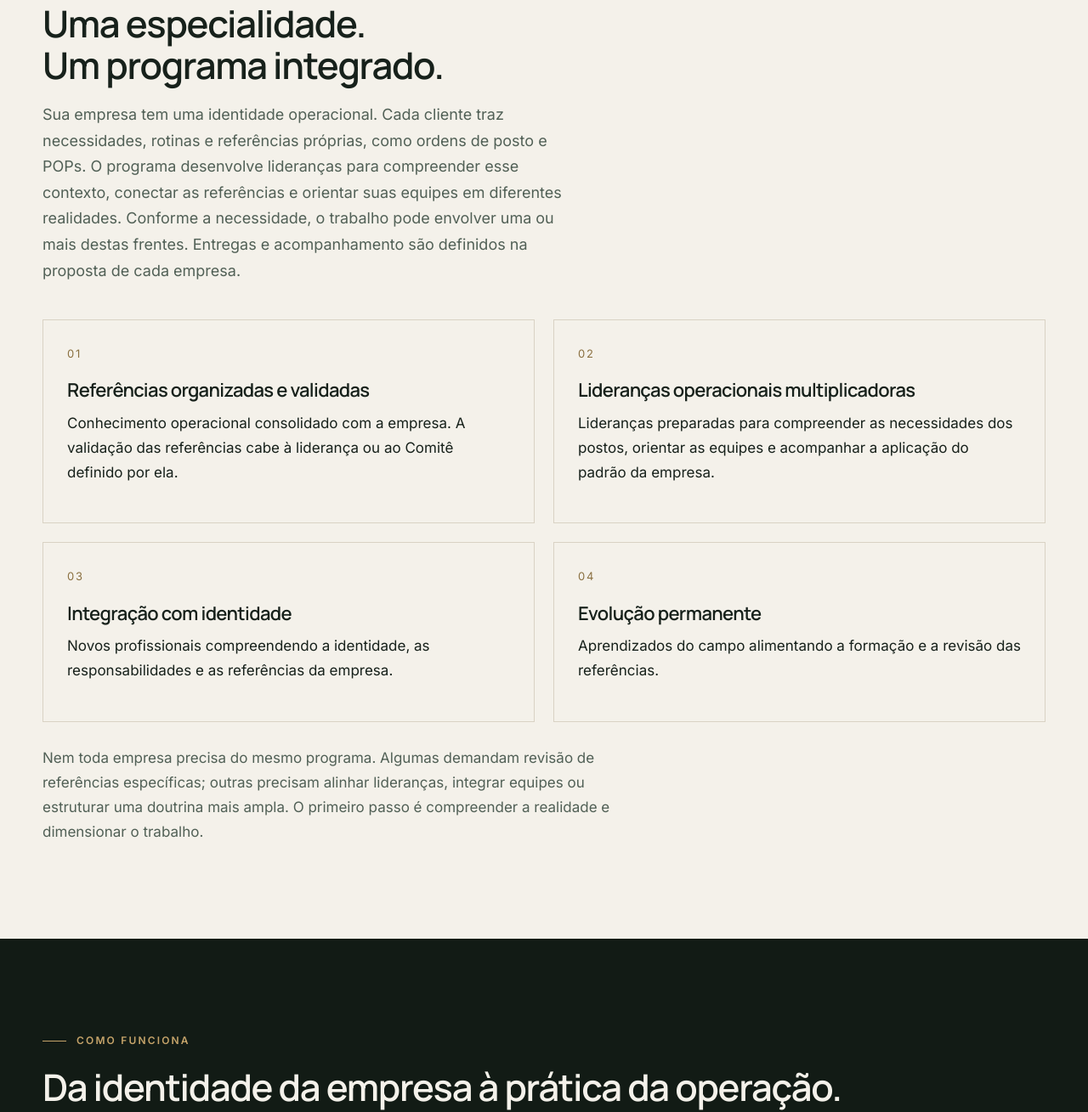
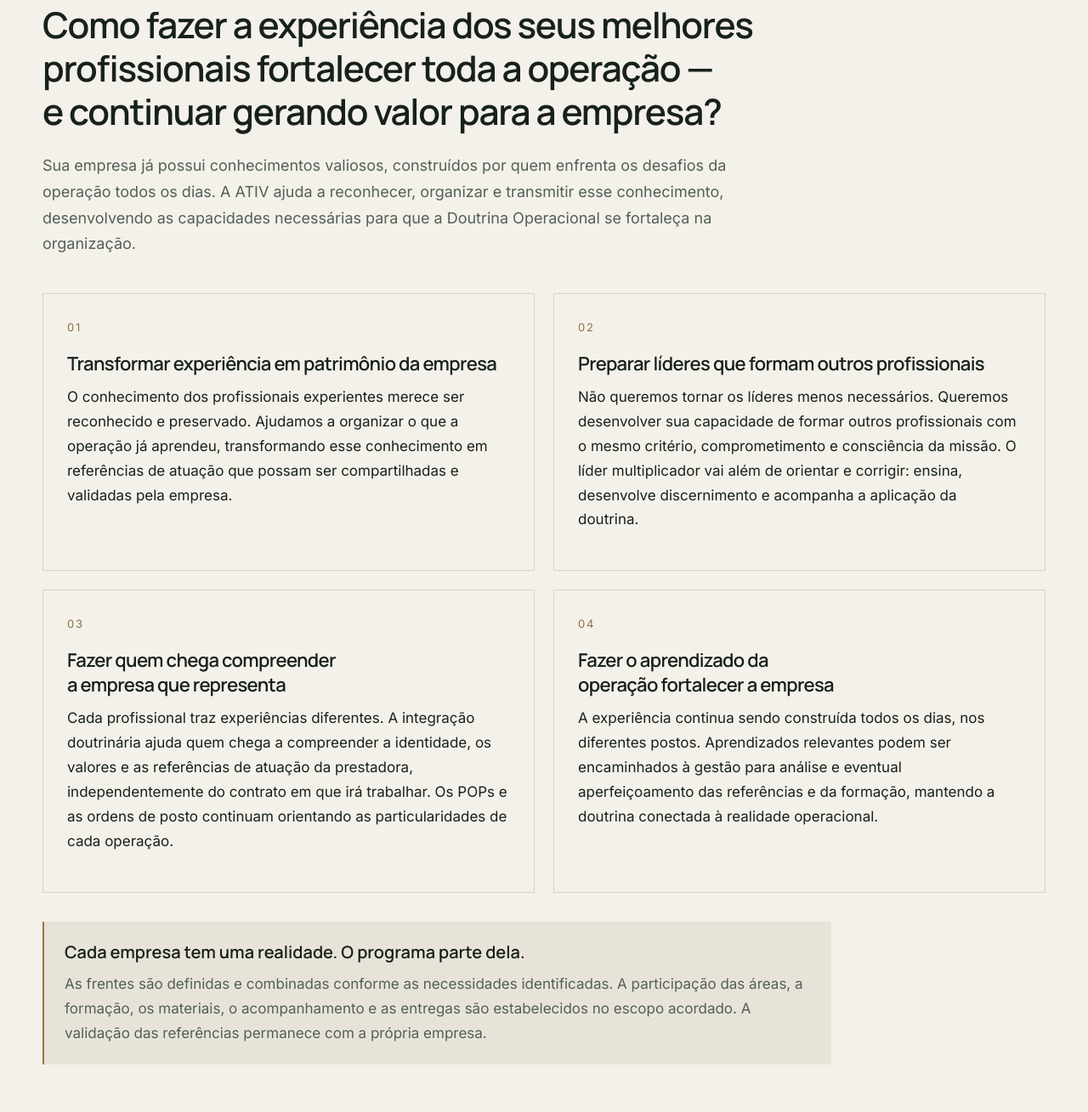
Before and after one commit to ATIVBRASIL/treinamentos, a website: page dist/index.html in a window 1280 px wide. Shown: the part 3540-4849 px from the top of the page at 85% size. Drawn offline with Linux system fonts and the light colour scheme.

Commit message:
V5.10: reconstrói frentes do programa com foco no valor da experiência

```diff
--- a/dist/index.html
+++ b/dist/index.html
@@ -77,34 +77,37 @@
     </div>
   </section>
 
-  <section class="section band-paper" id="frentes">
+  <section class="section band-paper program-fronts" id="frentes">
     <div class="wrap">
       <p class="eyebrow"><span></span> AS FRENTES DO PROGRAMA</p>
-      <h2>Uma especialidade.<br>Um programa integrado.</h2>
-      <p class="section-intro">Sua empresa tem uma identidade operacional. Cada cliente traz necessidades, rotinas e referências próprias, como ordens de posto e POPs. O programa desenvolve lideranças para compreender esse contexto, conectar as referências e orientar suas equipes em diferentes realidades. Conforme a necessidade, o trabalho pode envolver uma ou mais destas frentes. Entregas e acompanhamento são definidos na proposta de cada empresa.</p>
+      <h2>Como fazer a experiência dos seus melhores profissionais fortalecer toda a operação — e continuar gerando valor para a empresa?</h2>
+      <p class="section-intro">Sua empresa já possui conhecimentos valiosos, construídos por quem enfrenta os desafios da operação todos os dias. A ATIV ajuda a reconhecer, organizar e transmitir esse conhecimento, desenvolvendo as capacidades necessárias para que a Doutrina Operacional se fortaleça na organização.</p>
       <div class="front-grid">
         <article>
           <span class="number">01</span>
-          <h3>Referências organizadas e validadas</h3>
-          <p>Conhecimento operacional consolidado com a empresa. A validação das referências cabe à liderança ou ao Comitê definido por ela.</p>
+          <h3>Transformar experiência em patrimônio da empresa</h3>
+          <p>O conhecimento dos profissionais experientes merece ser reconhecido e preservado. Ajudamos a organizar o que a operação já aprendeu, transformando esse conhecimento em referências de atuação que possam ser compartilhadas e validadas pela empresa.</p>
         </article>
         <article>
           <span class="number">02</span>
-          <h3>Lideranças operacionais multiplicadoras</h3>
-          <p>Lideranças preparadas para compreender as necessidades dos postos, orientar as equipes e acompanhar a aplicação do padrão da empresa.</p>
+          <h3>Preparar líderes que formam outros profissionais</h3>
+          <p>Não queremos tornar os líderes menos necessários. Queremos desenvolver sua capacidade de formar outros profissionais com o mesmo critério, comprometimento e consciência da missão. O líder multiplicador vai além de orientar e corrigir: ensina, desenvolve discernimento e acompanha a aplicação da doutrina.</p>
         </article>
         <article>
           <span class="number">03</span>
-          <h3>Integração com identidade</h3>
-          <p>Novos profissionais compreendendo a identidade, as responsabilidades e as referências da empresa.</p>
+          <h3>Fazer quem chega compreender a empresa que representa</h3>
+          <p>Cada profissional traz experiências diferentes. A integração doutrinária ajuda quem chega a compreender a identidade, os valores e as referências de atuação da prestadora, independentemente do contrato em que irá trabalhar. Os POPs e as ordens de posto continuam orientando as particularidades de cada operação.</p>
         </article>
         <article>
           <span class="number">04</span>
-          <h3>Evolução permanente</h3>
-          <p>Aprendizados do campo alimentando a formação e a revisão das referências.</p>
+          <h3>Fazer o aprendizado da operação fortalecer a empresa</h3>
+          <p>A experiência continua sendo construída todos os dias, nos diferentes postos. Aprendizados relevantes podem ser encaminhados à gestão para análise e eventual aperfeiçoamento das referências e da formação, mantendo a doutrina conectada à realidade operacional.</p>
         </article>
       </div>
-      <p class="path-note">Nem toda empresa precisa do mesmo programa. Algumas demandam revisão de referências específicas; outras precisam alinhar lideranças, integrar equipes ou estruturar uma doutrina mais ampla. O primeiro passo é compreender a realidade e dimensionar o trabalho.</p>
+      <div class="program-fronts-scope">
+        <p class="program-fronts-scope-title">Cada empresa tem uma realidade. O programa parte dela.</p>
+        <p>As frentes são definidas e combinadas conforme as necessidades identificadas. A participação das áreas, a formação, os materiais, o acompanhamento e as entregas são estabelecidos no escopo acordado. A validação das referências permanece com a própria empresa.</p>
+      </div>
     </div>
   </section>
 
--- a/dist/style.css
+++ b/dist/style.css
@@ -672,3 +672,45 @@ footer { padding: 36px 0 24px; }
   html { scroll-behavior: auto; }
   .button { transition: none; }
 }
+
+/* V5.10 — valor da experiência e frentes possíveis do Programa de Doutrina Operacional. */
+.program-fronts h2 {
+  max-width: 58rem;
+  margin-bottom: 24px;
+  font-size: clamp(30px, 3.3vw, 44px);
+  line-height: 1.2;
+  text-wrap: balance;
+}
+.program-fronts .section-intro {
+  max-width: 52rem;
+  margin: 0 0 42px;
+}
+.program-fronts .front-grid h3 {
+  line-height: 1.32;
+  text-wrap: balance;
+}
+.program-fronts .front-grid p { line-height: 1.7; }
+.program-fronts-scope {
+  max-width: 58rem;
+  margin: 34px 0 0;
+  padding: 22px 24px;
+  border-left: 2px solid #9a7642;
+  background: var(--paper-2);
+  color: var(--ink);
+}
+.program-fronts-scope p { margin: 0; }
+.program-fronts-scope p + p {
+  margin-top: 10px;
+  color: var(--muted-ink);
+}
+.program-fronts-scope-title {
+  font-family: var(--display);
+  font-size: 20px;
+  line-height: 1.35;
+  font-weight: 600;
+}
+@media (max-width: 760px) {
+  .program-fronts h2 { font-size: clamp(29px, 8vw, 36px); }
+  .program-fronts .section-intro { margin-bottom: 30px; }
+  .program-fronts-scope { padding: 18px 18px; }
+}
```
